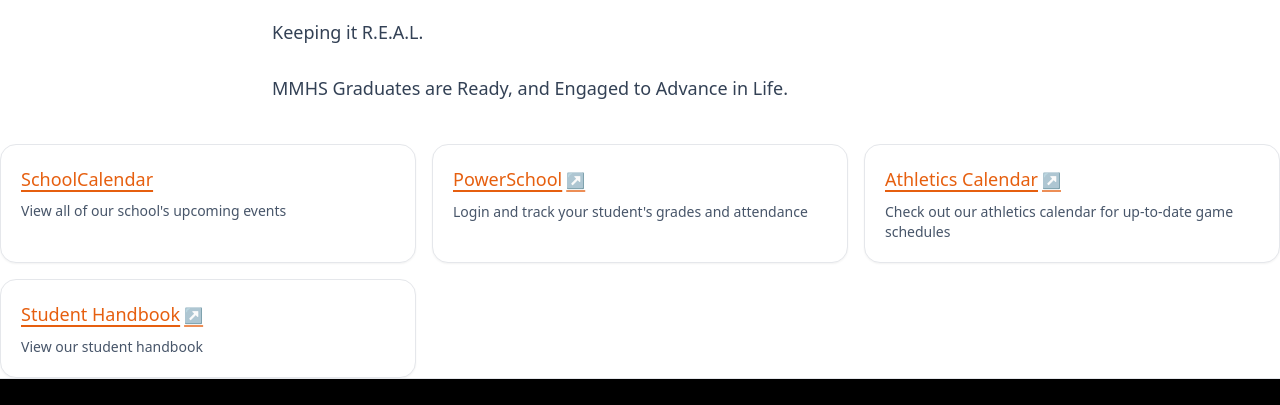
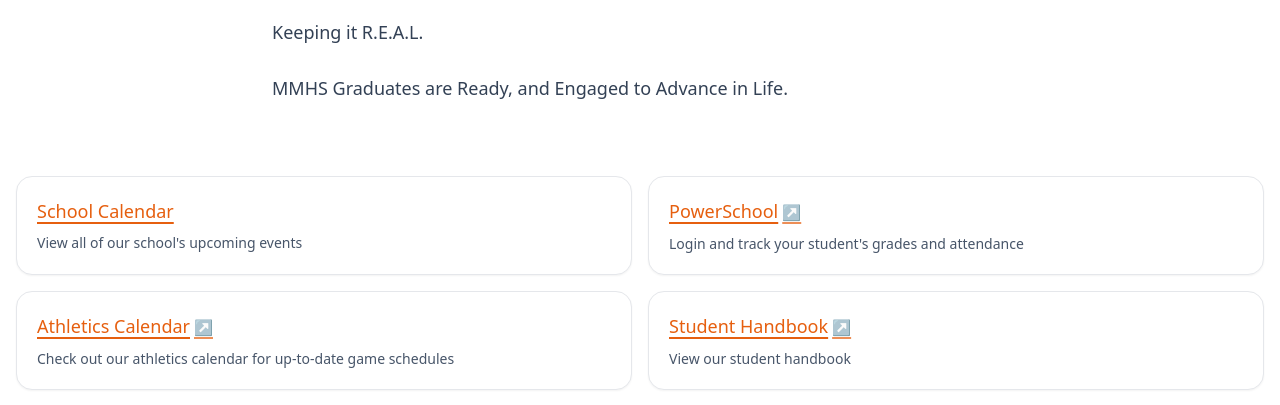
Before and after one commit to jaimie-mmhs/bulldogs, an Astro site: page / in a window 1280 px wide. Shown: the part 334-739 px from the top of the page. Built offline with nearby package versions, Linux system fonts and the light colour scheme; Astro itself is replaced by a stand-in of ours.

Commit message:
fix spacing on homepage

```diff
--- a/src/pages/index.astro
+++ b/src/pages/index.astro
@@ -15,9 +15,10 @@ import PageHero from '~/components/PageHero.astro';
     <p>MMHS Graduates are Ready, and Engaged to Advance in Life.</p>
   </article>
 
-<div class="grid gap-4 sm:grid-cols-2 lg:grid-cols-3">
+<section class="not-prose mx-auto max-w-7xl px-4 py-8">
+<div class="grid gap-4 sm:grid-cols-2 lg:grid-cols-2">
     <article class="rounded-2xl border bg-white p-5 shadow-sm hover:shadow-md">
-    <h3 class="text-lg font-semibold"><a class="link" href="/calendar">SchoolCalendar</a></h3>
+    <h3 class="text-lg font-semibold"><a class="link" href="/calendar">School Calendar</a></h3>
     <p class="mt-2 text-sm text-slate-600">
       View all of our school's upcoming events
     </p>
@@ -44,4 +45,5 @@ import PageHero from '~/components/PageHero.astro';
     </p>
     </article>
 </div>
+</section>
 </Base>
```
Also changed, not shown: 17 other files.
